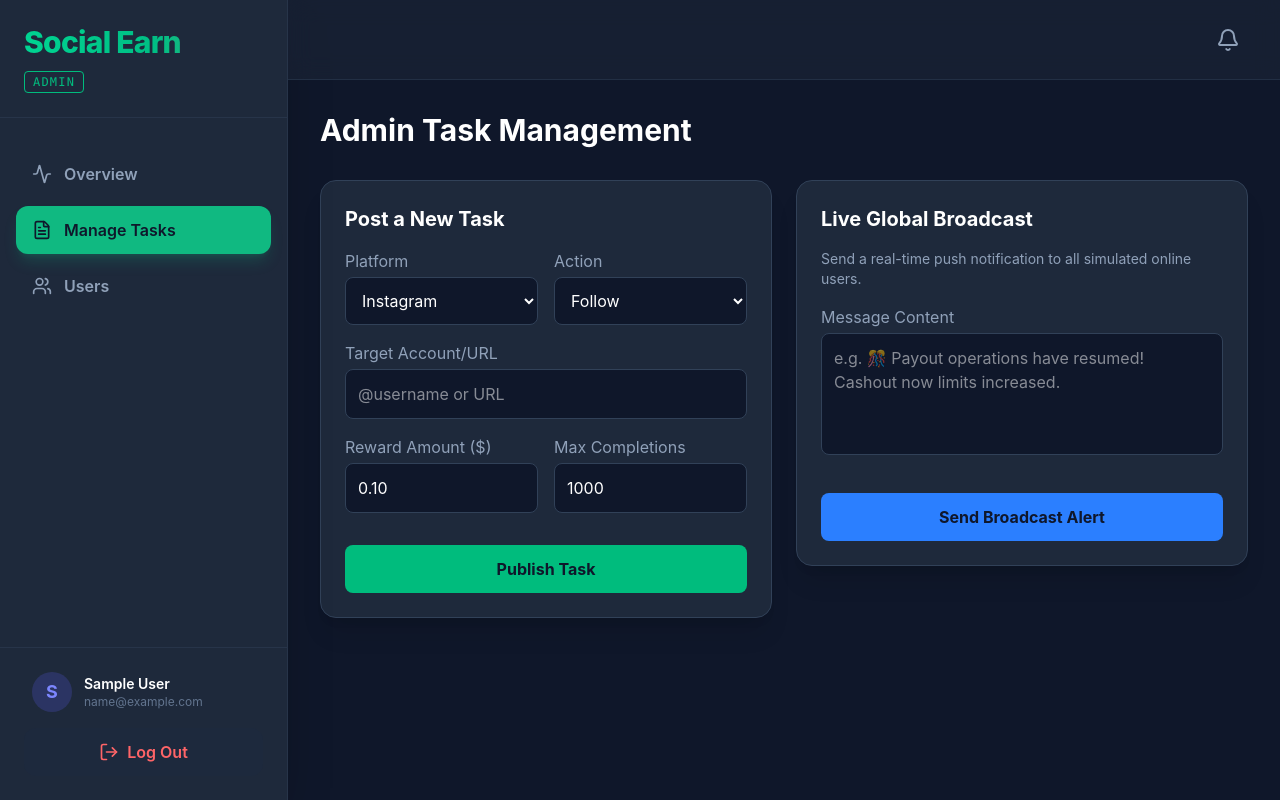
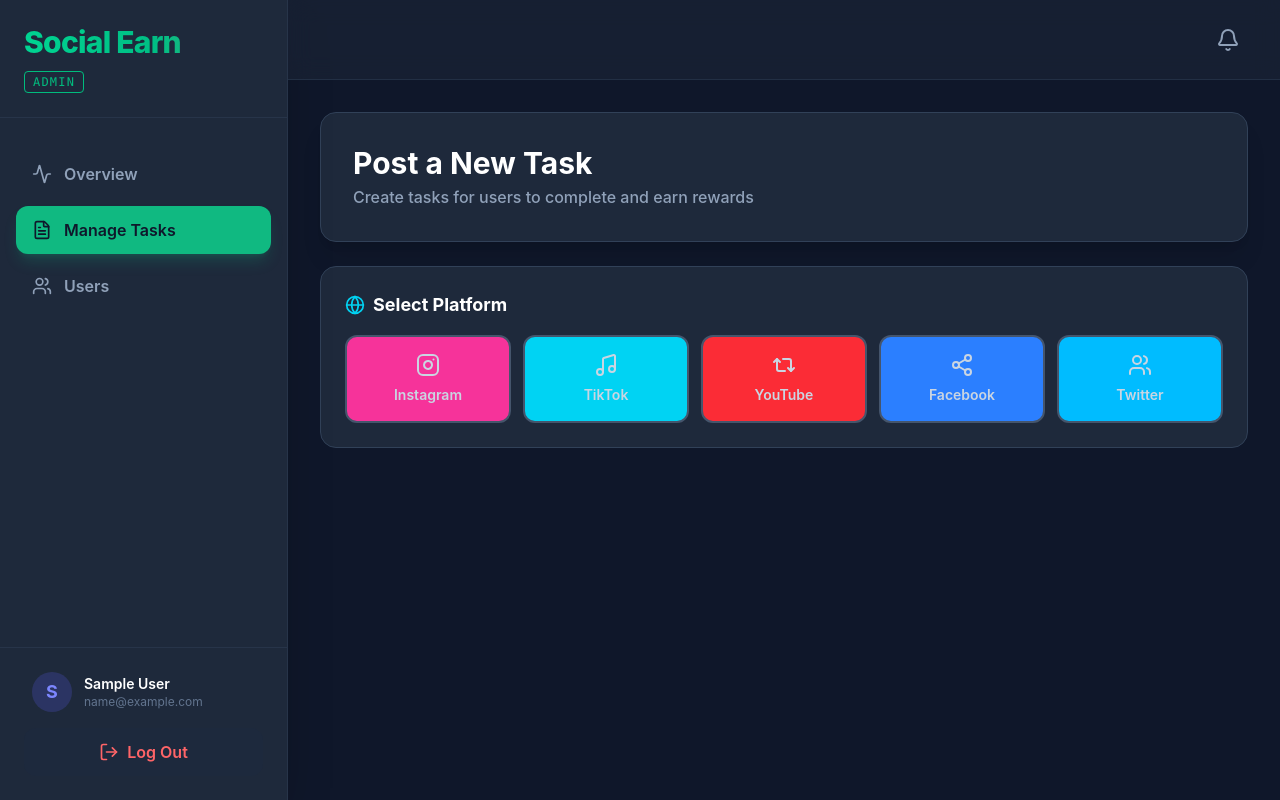
Before and after one commit to josephntiamoahowusu-agyemang/Social.Earn, a React (Vite) app: page /admin/tasks in a window 1280 px wide. Built offline with nearby package versions, Linux system fonts and the light colour scheme; sample sign-in values are in the browser's storage.

Commit message:
Redesign Admin Tasks with visual platform/action boxes and multi-currency support

```diff
--- a/src/pages/AdminTasks.jsx
+++ b/src/pages/AdminTasks.jsx
@@ -1,13 +1,99 @@
 import React, { useState } from 'react';
 import { useData } from '../context/DataContext';
+import { Instagram, Repeat2, Music, Users, Share2, Heart, MessageCircle, CheckCircle, Globe, DollarSign } from 'lucide-react';
+import { motion } from 'framer-motion';
+
+const PLATFORMS = [
+  { id: 'Instagram', name: 'Instagram', icon: <Instagram className="w-6 h-6" />, color: 'pink' },
+  { id: 'TikTok', name: 'TikTok', icon: <Music className="w-6 h-6" />, color: 'cyan' },
+  { id: 'YouTube', name: 'YouTube', icon: <Repeat2 className="w-6 h-6" />, color: 'red' },
+  { id: 'Facebook', name: 'Facebook', icon: <Share2 className="w-6 h-6" />, color: 'blue' },
+  { id: 'Twitter', name: 'Twitter', icon: <Users className="w-6 h-6" />, color: 'sky' },
+];
+
+const ACTIONS = [
+  { id: 'Follow', name: 'Follow', icon: <Users className="w-5 h-5" /> },
+  { id: 'Like', name: 'Like', icon: <Heart className="w-5 h-5" /> },
+  { id: 'Comment', name: 'Comment', icon: <MessageCircle className="w-5 h-5" /> },
+  { id: 'Subscribe', name: 'Subscribe', icon: <CheckCircle className="w-5 h-5" /> },
+];
+
+const CURRENCY_RATES = {
+  USD: { symbol: '$', rate: 1 },
+  EUR: { symbol: '€', rate: 0.92 },
+  GBP: { symbol: '£', rate: 0.79 },
+  GHS: { symbol: '₵', rate: 12.50 },
+  NGN: { symbol: '₦', rate: 620 },
+  AUD: { symbol: 'A$', rate: 1.52 },
+  CAD: { symbol: 'C$', rate: 1.36 },
+  INR: { symbol: '₹', rate: 83 },
+};
+
+const convertCurrency = (amount, targetCurrency = 'USD') => {
+  const rate = CURRENCY_RATES[targetCurrency]?.rate || 1;
+  return (amount * rate).toFixed(2);
+};
+
+const formatCurrency = (amount, currency = 'USD') => {
+  const { symbol } = CURRENCY_RATES[currency] || { symbol: '$' };
+  return `${symbol}${convertCurrency(amount, currency)}`;
+};
+
+const getColorClass = (color, isSelected) => {
+  const baseClass = isSelected ? 'bg-opacity-40' : 'bg-opacity-20 hover:bg-opacity-30';
+  const colorMap = {
+    pink: `bg-pink-500 ${baseClass}`,
+    cyan: `bg-cyan-400 ${baseClass}`,
+    red: `bg-red-500 ${baseClass}`,
+    blue: `bg-blue-500 ${baseClass}`,
+    sky: `bg-sky-400 ${baseClass}`,
+  };
+  return colorMap[color];
+};
+
+const getBorderClass = (color, isSelected) => {
+  if (!isSelected) return 'border-slate-600';
+  const colorMap = {
+    pink: 'border-pink-500',
+    cyan: 'border-cyan-400',
+    red: 'border-red-500',
+    blue: 'border-blue-500',
+    sky: 'border-sky-400',
+  };
+  return colorMap[color];
+};
+
+const getTextColorClass = (color, isSelected) => {
+  if (!isSelected) return 'text-slate-300';
+  const colorMap = {
+    pink: 'text-pink-400',
+    cyan: 'text-cyan-300',
+    red: 'text-red-400',
+    blue: 'text-blue-400',
+    sky: 'text-sky-300',
+  };
+  return colorMap[color];
+};
 
 export const AdminTasks = () => {
-  const { adminPostTask, adminBroadcast } = useData();
-  const [taskForm, setTaskForm] = useState({ platform: 'Instagram', action: 'Follow', target: '', amount: '0.10', max: '1000' });
-  const [broadcastMessage, setBroadcastMessage] = useState('');
+  const { adminPostTask } = useData();
+  const [taskForm, setTaskForm] = useState({
+    platform: '',
+    action: '',
+    target: '',
+    amount: '0.10',
+    currency: 'USD',
+    max: '1000'
+  });
+  const [submitted, setSubmitted] = useState(false);
 
   const handleTaskSubmit = (e) => {
     e.preventDefault();
+    if (!taskForm.platform || !taskForm.action || !taskForm.target) {
+      alert('Please select platform, action, and enter target');
+      return;
+    }
+
     adminPostTask({
       platform: taskForm.platform,
       action: taskForm.action,
@@ -15,101 +101,187 @@
       amount: parseFloat(taskForm.amount),
       max: parseInt(taskForm.max)
     });
-    setTaskForm({ ...taskForm, target: '' }); // Reset only target for convenience
-    alert("Task posted successfully!");
+
+    setSubmitted(true);
+    setTimeout(() => setSubmitted(false), 3000);
+    setTaskForm({ platform: '', action: '', target: '', amount: '0.10', currency: 'USD', max: '1000' });
   };
 
-  const handleBroadcast = (e) => {
-    e.preventDefault();
-    if (broadcastMessage.trim() === '') return;
-    adminBroadcast(broadcastMessage);
-    setBroadcastMessage('');
-    alert("Broadcast sent via WebSockets!");
-  };
+  const selectedPlatform = PLATFORMS.find(p => p.id === taskForm.platform);
+  const selectedAction = ACTIONS.find(a => a.id === taskForm.action);
 
   return (
-    <div className="space-y-6">
-      <h1 className="text-3xl font-bold text-white mb-8">Admin Task Management</h1>
+    <div className="space-y-6 animate-fade-in">
+      <div className="bg-brand-surface border border-slate-700 p-4 sm:p-6 md:p-8 rounded-2xl shadow-xl">
+        <h1 className="text-2xl sm:text-3xl font-bold text-white">Post a New Task</h1>
+        <p className="text-slate-400 font-medium mt-1 text-sm sm:text-base">Create tasks for users to complete and earn rewards</p>
+      </div>
 
-      <div className="grid grid-cols-1 lg:grid-cols-2 gap-6">
-        {/* Post Task Form */}
-        <div className="bg-brand-surface p-6 rounded-2xl border border-slate-700 shadow-xl">
-          <h2 className="text-xl font-bold text-white mb-4">Post a New Task</h2>
-          <form onSubmit={handleTaskSubmit} className="space-y-4">
-            <div className="grid grid-cols-2 gap-4">
-              <div>
-                <label className="block text-slate-400 mb-1">Platform</label>
-                <select
-                  value={taskForm.platform}
-                  onChange={e => setTaskForm({...taskForm, platform: e.target.value})}
-                  className="w-full bg-brand-bg border border-slate-700 rounded-lg p-3 text-white focus:border-brand-primary outline-none"
+      <form onSubmit={handleTaskSubmit} className="space-y-6">
+        {/* Platform Selection */}
+        <div className="bg-brand-surface border border-slate-700 p-4 sm:p-6 rounded-2xl">
+          <h3 className="text-base sm:text-lg font-bold text-white mb-4 flex items-center gap-2">
+            <Globe className="w-5 h-5 text-cyan-400" />
+            Select Platform
+          </h3>
+          <div className="grid grid-cols-2 sm:grid-cols-3 md:grid-cols-5 gap-3">
+            {PLATFORMS.map(platform => (
+              <motion.button
+                key={platform.id}
+                type="button"
+                onClick={() => setTaskForm({...taskForm, platform: platform.id})}
+                whileHover={{ scale: 1.05 }}
+                className={`${getColorClass(platform.color, taskForm.platform === platform.id)} ${getBorderClass(platform.color, taskForm.platform === platform.id)} border-2 rounded-xl p-4 transition-all flex flex-col items-center gap-2 ${getTextColorClass(platform.color, taskForm.platform === platform.id)}`}
               >
-                  <option>Instagram</option>
-                  <option>TikTok</option>
-                  <option>YouTube</option>
-                  <option>Facebook</option>
-                  <option>Twitter</option>
-                </select>
+                {platform.icon}
+                <span className="text-xs sm:text-sm font-semibold">{platform.name}</span>
+              </motion.button>
+            ))}
           </div>
-              <div>
-                <label className="block text-slate-400 mb-1">Action</label>
-                <select
-                  value={taskForm.action}
-                  onChange={e => setTaskForm({...taskForm, action: e.target.value})}
-                  className="w-full bg-brand-bg border border-slate-700 rounded-lg p-3 text-white focus:border-brand-primary outline-none"
+          {taskForm.platform && (
+            <div className="mt-4 p-3 bg-slate-800/50 rounded-lg border border-slate-700">
+              <p className="text-xs sm:text-sm text-slate-300">✓ Selected: <span className="font-bold text-white">{taskForm.platform}</span></p>
+            </div>
+          )}
+        </div>
+
+        {/* Action Selection */}
+        {taskForm.platform && (
+          <div className="bg-brand-surface border border-slate-700 p-4 sm:p-6 rounded-2xl">
+            <h3 className="text-base sm:text-lg font-bold text-white mb-4 flex items-center gap-2">
+              <Heart className="w-5 h-5 text-amber-400" />
+              Select Action
+            </h3>
+            <div className="grid grid-cols-2 sm:grid-cols-4 gap-3">
+              {ACTIONS.map(action => (
+                <motion.button
+                  key={action.id}
+                  type="button"
+                  onClick={() => setTaskForm({...taskForm, action: action.id})}
+                  whileHover={{ scale: 1.05 }}
+                  className={`${taskForm.action === action.id ? 'bg-emerald-500/30 border-emerald-500' : 'bg-slate-800 border-slate-600 hover:border-slate-500'} border-2 rounded-xl p-4 transition-all flex flex-col items-center gap-2 ${taskForm.action === action.id ? 'text-emerald-300' : 'text-slate-300'}`}
                 >
-                  <option>Follow</option>
-                  <option>Like</option>
-                  <option>Comment</option>
-                  <option>Subscribe</option>
-                </select>
+                  {action.icon}
+                  <span className="text-xs sm:text-sm font-semibold">{action.name}</span>
+                </motion.button>
+              ))}
+            </div>
+            {taskForm.action && (
+              <div className="mt-4 p-3 bg-slate-800/50 rounded-lg border border-slate-700">
+                <p className="text-xs sm:text-sm text-slate-300">✓ Selected: <span className="font-bold text-white">{taskForm.action}</span></p>
+              </div>
+            )}
+          </div>
+        )}
+
+        {/* Task Details */}
+        {taskForm.platform && taskForm.action && (
+          <div className="space-y-4">
+            {/* Target */}
+            <div className="bg-brand-surface border border-slate-700 p-4 sm:p-6 rounded-2xl">
+              <label className="block text-slate-300 font-semibold mb-3 text-sm sm:text-base">Target Account/URL</label>
+              <input
+                required
+                value={taskForm.target}
+                onChange={e => setTaskForm({...taskForm, target: e.target.value})}
+                className="w-full bg-slate-800 border border-slate-600 rounded-lg p-3 text-white focus:border-brand-primary focus:outline-none text-sm sm:text-base"
+                placeholder="@username or URL"
+              />
+            </div>
+
+            {/* Currency & Reward */}
+            <div className="grid grid-cols-1 md:grid-cols-2 gap-4">
+              <div className="bg-brand-surface border border-slate-700 p-4 sm:p-6 rounded-2xl">
+                <label className="block text-slate-300 font-semibold mb-3 text-sm sm:text-base flex items-center gap-2">
+                  <Globe className="w-4 h-4 text-cyan-400" />
+                  Select Currency
+                </label>
+                <div className="grid grid-cols-4 gap-2">
+                  {Object.keys(CURRENCY_RATES).map(curr => (
+                    <button
+                      key={curr}
+                      type="button"
+                      onClick={() => setTaskForm({...taskForm, currency: curr})}
+                      className={`px-2 py-2 rounded-lg text-xs font-semibold transition-colors ${
+                        taskForm.currency === curr
+                          ? 'bg-brand-primary text-white'
+                          : 'bg-slate-800 text-slate-300 hover:bg-slate-700'
+                      }`}
+                    >
+                      {curr}
+                    </button>
+                  ))}
                 </div>
               </div>
 
-            <div>
-              <label className="block text-slate-400 mb-1">Target Account/URL</label>
-              <input required value={taskForm.target} onChange={e => setTaskForm({...taskForm, target: e.target.value})} className="w-full bg-brand-bg border border-slate-700 rounded-lg p-3 text-white focus:border-brand-primary outline-none" placeholder="@username or URL" />
+              <div className="bg-brand-surface border border-slate-700 p-4 sm:p-6 rounded-2xl">
+                <label className="block text-slate-300 font-semibold mb-3 text-sm sm:text-base flex items-center gap-2">
+                  <DollarSign className="w-4 h-4 text-yellow-400" />
+                  Reward Amount
+                </label>
+                <input
+                  required
+                  type="number"
+                  step="0.01"
+                  value={taskForm.amount}
+                  onChange={e => setTaskForm({...taskForm, amount: e.target.value})}
+                  className="w-full bg-slate-800 border border-slate-600 rounded-lg p-3 text-white focus:border-brand-primary focus:outline-none text-sm sm:text-base"
+                />
+                <div className="mt-3 p-3 bg-slate-800/50 rounded-lg">
+                  <p className="text-xs text-slate-400">Conversions:</p>
+                  <div className="grid grid-cols-2 gap-2 mt-2">
+                    {Object.keys(CURRENCY_RATES).slice(0, 4).map(curr => (
+                      <p key={curr} className="text-xs text-slate-300">
+                        {curr}: <span className="font-bold text-white">{formatCurrency(parseFloat(taskForm.amount) || 0, curr)}</span>
+                      </p>
+                    ))}
                   </div>
-
-            <div className="grid grid-cols-2 gap-4">
-               <div>
-                  <label className="block text-slate-400 mb-1">Reward Amount ($)</label>
-                  <input required type="number" step="0.01" value={taskForm.amount} onChange={e => setTaskForm({...taskForm, amount: e.target.value})} className="w-full bg-brand-bg border border-slate-700 rounded-lg p-3 text-white focus:border-brand-primary outline-none" />
                 </div>
-                <div>
-                  <label className="block text-slate-400 mb-1">Max Completions</label>
-                  <input required type="number" value={taskForm.max} onChange={e => setTaskForm({...taskForm, max: e.target.value})} className="w-full bg-brand-bg border border-slate-700 rounded-lg p-3 text-white focus:border-brand-primary outline-none" />
               </div>
             </div>
 
-            <button type="submit" className="w-full bg-emerald-500 text-slate-900 font-bold py-3 rounded-lg hover:bg-emerald-400 mt-4 transition-colors">
+            {/* Max Completions */}
+            <div className="bg-brand-surface border border-slate-700 p-4 sm:p-6 rounded-2xl">
+              <label className="block text-slate-300 font-semibold mb-3 text-sm sm:text-base">Max Completions</label>
+              <input
+                required
+                type="number"
+                value={taskForm.max}
+                onChange={e => setTaskForm({...taskForm, max: e.target.value})}
+                className="w-full bg-slate-800 border border-slate-600 rounded-lg p-3 text-white focus:border-brand-primary focus:outline-none text-sm sm:text-base"
+              />
+            </div>
+
+            {/* Submit Button */}
+            <div className="flex gap-3">
+              <button
+                type="submit"
+                className="flex-1 bg-emerald-500 hover:bg-emerald-600 text-slate-900 font-bold py-3 rounded-lg transition-colors text-sm sm:text-base"
+              >
                 Publish Task
               </button>
-          </form>
+              <button
+                type="button"
+                onClick={() => setTaskForm({ platform: '', action: '', target: '', amount: '0.10', currency: 'USD', max: '1000' })}
+                className="flex-1 bg-slate-700 hover:bg-slate-600 text-white font-bold py-3 rounded-lg transition-colors text-sm sm:text-base"
+              >
+                Reset
+              </button>
             </div>
 
-        {/* Global Broadcast Form */}
-        <div className="bg-brand-surface p-6 rounded-2xl border border-slate-700 shadow-xl h-fit">
-          <h2 className="text-xl font-bold text-white mb-4">Live Global Broadcast</h2>
-          <p className="text-slate-400 mb-4 text-sm">Send a real-time push notification to all simulated online users.</p>
-          <form onSubmit={handleBroadcast} className="space-y-4">
-            <div>
-              <label className="block text-slate-400 mb-1">Message Content</label>
-              <textarea
-                 required
-                 rows="4"
-                 value={broadcastMessage}
-                 onChange={e => setBroadcastMessage(e.target.value)}
-                 className="w-full bg-brand-bg border border-slate-700 rounded-lg p-3 text-white focus:border-brand-primary outline-none resize-none"
-                 placeholder="e.g. 🎊 Payout operations have resumed! Cashout now limits increased."
-              ></textarea>
+            {submitted && (
+              <motion.div
+                initial={{ opacity: 0, y: -10 }}
+                animate={{ opacity: 1, y: 0 }}
+                exit={{ opacity: 0 }}
+                className="bg-emerald-500/20 border border-emerald-500 text-emerald-300 p-4 rounded-lg text-center text-sm"
+              >
+                ✓ Task published successfully!
+              </motion.div>
+            )}
           </div>
-            <button type="submit" className="w-full bg-blue-500 text-slate-900 font-bold py-3 rounded-lg hover:bg-blue-400 mt-4 transition-colors">
-              Send Broadcast Alert
-            </button>
+        )}
       </form>
-        </div>
-      </div>
     </div>
   );
 };
```
Lines whose indentation alone changed are shown as unchanged.
